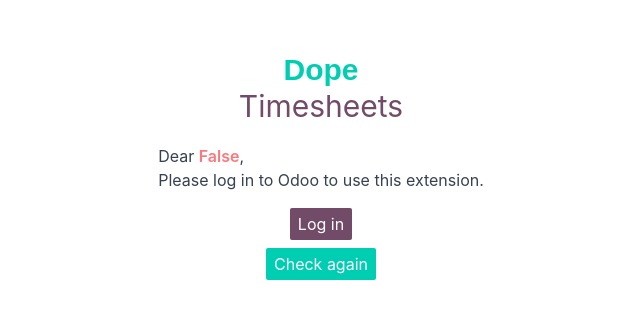
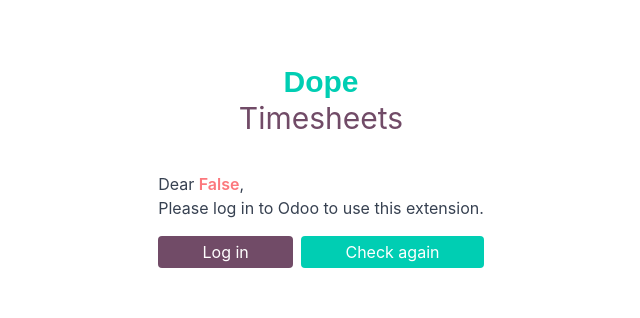
Before and after one commit to bouvyd/dope_timesheet, a React (Vite) app: page / in a window 1280 px wide. Shown: the part 234-552 px from the top of the page, without its empty margins (319-959 px from the left). Built offline with nearby package versions, Linux system fonts and the light colour scheme; no server answers; a web font is replaced by a local one.

Commit message:
login state tracking + layout

```diff
--- a/src/App.tsx
+++ b/src/App.tsx
@@ -6,25 +6,27 @@
 import Layout from './components/layout'
 import { Timer } from './global/types'
 import odooApi from './api/odoo'
+import { motion, AnimatePresence } from 'framer-motion'
 
 
 function App() {
     const { currentView } = useMainStore()
     const [isAuthenticated, setIsAuthenticated] = useState(false)
     const [shouldCheckAuth, setShouldCheckAuth] = useState(true)
+    const [showLoginInfo, setShowLoginInfo] = useState(false)
     const contentRef = useRef<HTMLDivElement>(null)
 
     useEffect(() => {
         const initializeStore = async () => {
             // Check authentication status
             let userInfo
-            let isAuthenticated
+            let isUserAuthenticated
             try {
                 userInfo = await odooApi.getUserInfo()
                 odooApi.uid = userInfo.id
-                isAuthenticated = true
+                isUserAuthenticated = true
             } catch (error) {
-                isAuthenticated = false
+                isUserAuthenticated = false
                 userInfo = {
                     id: 0,
                     name: '',
@@ -69,8 +71,10 @@
             // Cleanup subscription on unmount
             return () => unsubscribe()
         }
+        if (shouldCheckAuth) {
+            setShouldCheckAuth(false)
             initializeStore()
-        console.log(currentView)
+        }
     }, [shouldCheckAuth])
 
     useEffect(() => {
@@ -78,6 +82,13 @@
             contentRef.current.scrollTop = 0
         }
     }, [currentView])
+
+    useEffect(() => {
+        // show buttons after 3 seconds, time to check if the user is authenticated
+        setTimeout(() => {
+            setShowLoginInfo(true)
+        }, 3000)
+    }, [])
 
     return (
         <Layout showHeader={isAuthenticated}>
@@ -94,12 +105,21 @@
                         <span className="font-caveat font-bold text-green text-3xl">Dope</span>
                         <span className="text-3xl text-purple">Timesheets</span>
                     </div>
+                    <AnimatePresence>
+                        {showLoginInfo && (
+                            <motion.div
+                                initial={{ opacity: 0, y: -20 }}
+                                animate={{ opacity: 1, y: 0 }}
+                                exit={{ opacity: 0, y: 20 }}
+                                className="mt-4"
+                            >
                                 <div>
                                     <p>Dear <span className="text-red font-semibold">False</span>,</p>
                                     <p>Please log in to Odoo to use this extension.</p>
                                 </div>
+                                <div className="flex flex-row gap-2 mt-4">
                                     <a
-                        className="bg-purple text-white px-2 py-1 rounded-sm mt-4"
+                                        className="bg-purple text-white text-center rounded p-1 flex-grow"
                                         href="https://www.test.odoo.com/web/login"
                                         target="_blank"
                                         rel="noopener noreferrer"
@@ -107,11 +127,15 @@
                                         Log in
                                     </a>
                                     <button
-                        className="bg-green text-white px-2 py-1 rounded-sm mt-2"
+                                        className="bg-green text-white text-center rounded p-1 flex-grow"
                                         onClick={() => setShouldCheckAuth(true)}
                                     >
                                         Check again
                                     </button>
+                                </div>
+                            </motion.div>
+                        )}
+                    </AnimatePresence>
                 </div>
             )}
         </Layout>
```
Lines whose indentation alone changed are shown as unchanged.
